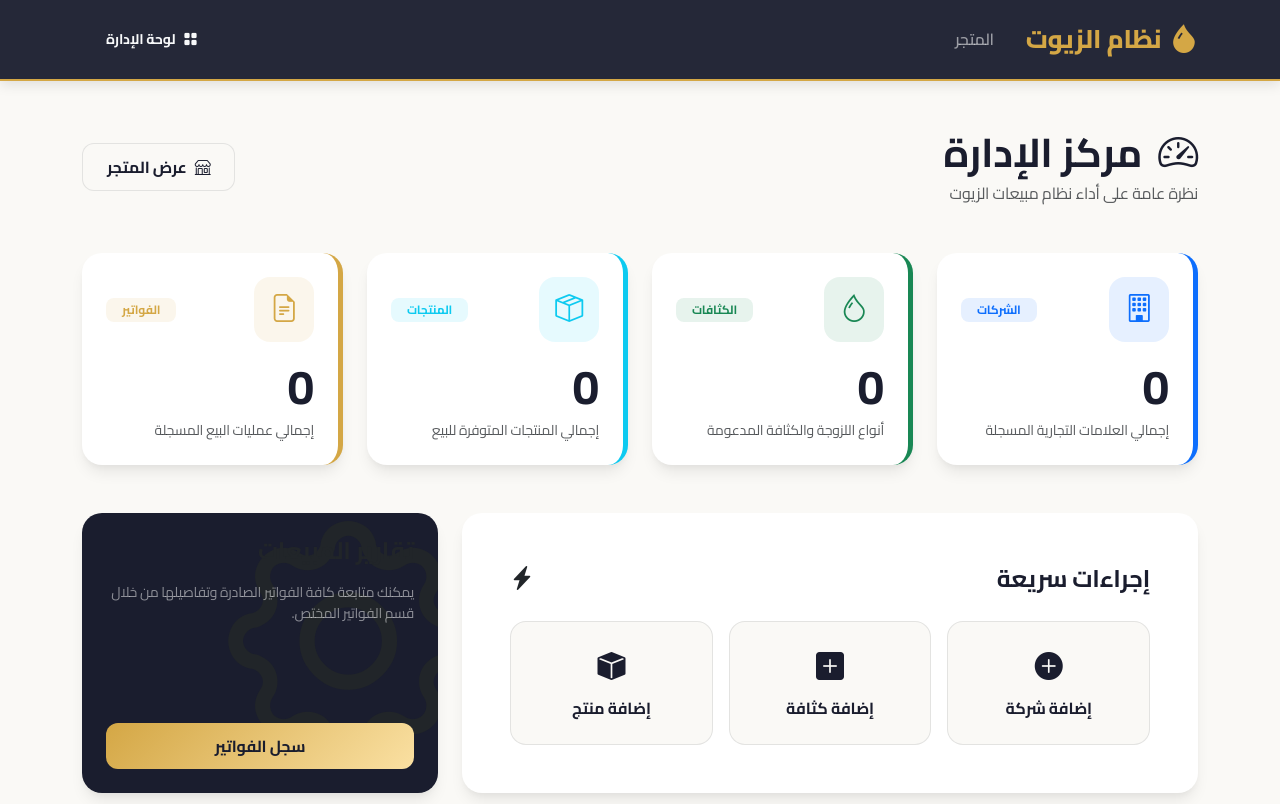
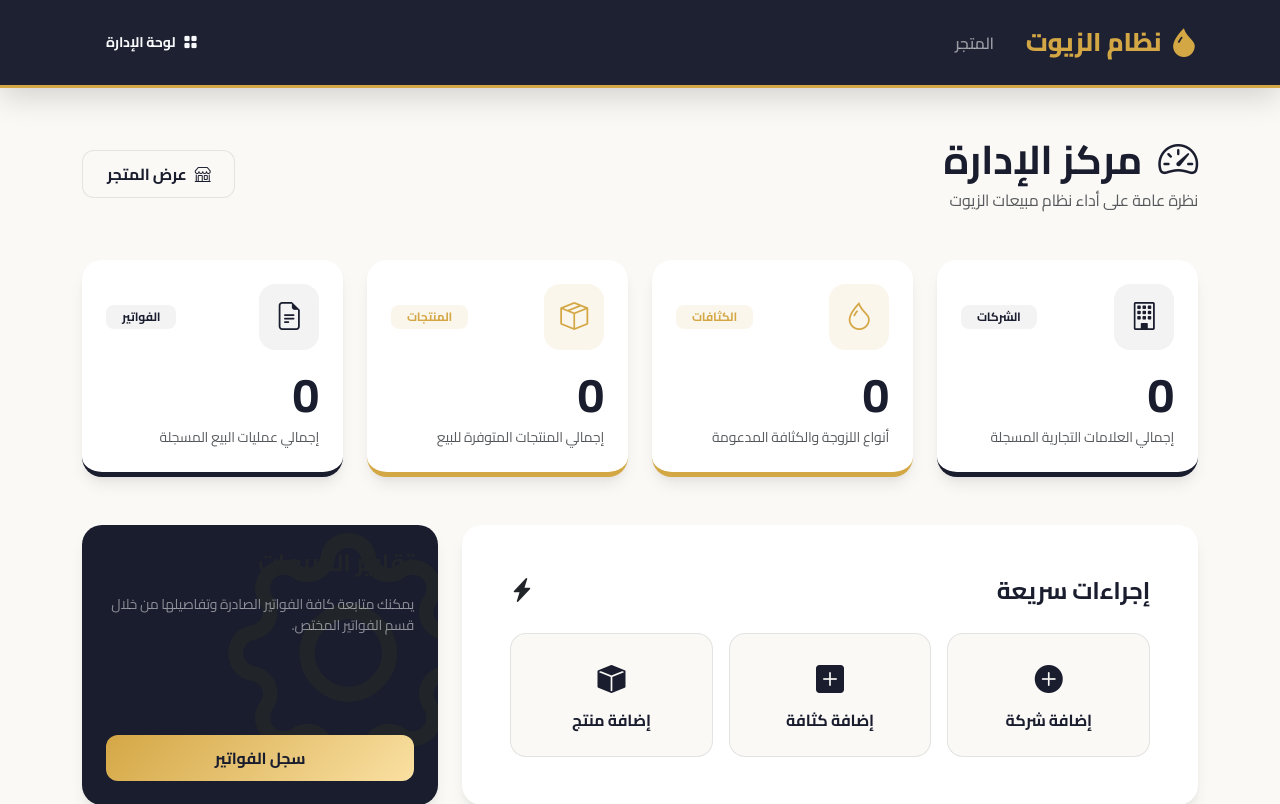
Before and after one commit to zakariaali99/suhibe-oil, a Django app: page /manage/ in a window 1280 px wide. Shown: the top 804 px of the page. Run offline with Django 4.2, Linux system fonts and the light colour scheme; data that the repository does not hold is empty.

Commit message:
style: Enhance UI with updated navbar styling, custom scrollbars, decorative dashboard icons, and minor template formatting improvements.

```diff
--- a/templates/base.html
+++ b/templates/base.html
@@ -39,11 +39,11 @@
         }
 
         .navbar {
-            background: rgba(26, 29, 46, 0.95) !important;
-            backdrop-filter: blur(12px);
-            border-bottom: 2px solid var(--oil-gold);
-            padding: 0.8rem 0;
-            box-shadow: 0 4px 12px rgba(0, 0, 0, 0.1);
+            background: rgba(26, 29, 46, 0.98) !important;
+            backdrop-filter: blur(20px);
+            border-bottom: 3px solid var(--oil-gold);
+            padding: 1rem 0;
+            box-shadow: 0 10px 30px rgba(0, 0, 0, 0.15);
         }
 
         .navbar-brand {
@@ -137,6 +137,21 @@
             }
         }
 
+        /* Custom Scrollbar */
+        ::-webkit-scrollbar {
+            width: 8px;
+        }
+        ::-webkit-scrollbar-track {
+            background: var(--oil-bg);
+        }
+        ::-webkit-scrollbar-thumb {
+            background: var(--oil-navy-light);
+            border-radius: 10px;
+        }
+        ::-webkit-scrollbar-thumb:hover {
+            background: var(--oil-gold);
+        }
+
         /* Monospace for currency/numbers */
         .currency {
             font-family: 'monospace';
--- a/templates/dashboard/companies.html
+++ b/templates/dashboard/companies.html
@@ -6,6 +6,9 @@
 <div class="row g-4 align-items-start">
     <div class="col-12 mb-2">
         <div class="d-flex align-items-center justify-content-between">
+            <div class="position-absolute opacity-10" style="right: 10px; top: -10px; font-size: 5rem; pointer-events: none;">
+                <i class="bi bi-droplet-fill"></i>
+            </div>
             <div>
                 <h2 class="fw-bold text-navy mb-1"><i class="bi bi-building me-3 text-gold"></i>الشركات المصنعة</h2>
                 <p class="text-muted small mb-0">إضافة وتعديل بيانات الشركات والموردين</p>
@@ -130,8 +133,7 @@
                                                     <div class="modal-body p-4 py-5 text-center">
                                                         <i
                                                             class="bi bi-exclamation-triangle display-4 text-danger mb-4 d-block"></i>
-                                                        <p class="h5 text-navy mb-2">هل أنت متأكد من حذف <strong>{{
-                                                                company.name }}</strong>؟</p>
+                                                        <p class="h5 text-navy mb-2">هل أنت متأكد من حذف <strong>{{ company.name }}</strong>؟</p>
                                                         <p class="text-muted small">سيؤدي هذا الحذف إلى إزالة كافة
                                                             المنتجات المرتبطة بهذه الشركة أيضاً.</p>
                                                     </div>
--- a/templates/dashboard/densities.html
+++ b/templates/dashboard/densities.html
@@ -6,6 +6,9 @@
 <div class="row g-4 align-items-start">
     <div class="col-12 mb-2">
         <div class="d-flex align-items-center justify-content-between">
+            <div class="position-absolute opacity-10" style="right: 10px; top: -10px; font-size: 5rem; pointer-events: none;">
+                <i class="bi bi-speedometer"></i>
+            </div>
             <div>
                 <h2 class="fw-bold text-navy mb-1"><i class="bi bi-speedometer me-3 text-gold"></i>قياسات الكثافة
                     واللزوجة</h2>
--- a/templates/dashboard/index.html
+++ b/templates/dashboard/index.html
@@ -19,13 +19,13 @@
     <div class="row g-4 mb-5">
         <!-- Stat Item -->
         <div class="col-md-6 col-lg-3">
-            <div class="card h-100 border-0 stat-card" style="border-right: 5px solid #0d6efd !important;">
+            <div class="card h-100 border-0 stat-card" style="border-bottom: 5px solid var(--oil-navy) !important;">
                 <div class="card-body p-4">
                     <div class="d-flex align-items-center justify-content-between mb-3">
-                        <div class="stat-icon p-3 rounded-4 bg-primary bg-opacity-10 text-primary">
+                        <div class="stat-icon p-3 rounded-4" style="background: rgba(26, 29, 46, 0.05); color: var(--oil-navy);">
                             <i class="bi bi-building h3 mb-0"></i>
                         </div>
-                        <span class="badge bg-primary bg-opacity-10 text-primary px-3">الشركات</span>
+                        <span class="badge px-3" style="background: rgba(26, 29, 46, 0.05); color: var(--oil-navy);">الشركات</span>
                     </div>
                     <div class="display-5 fw-bold text-navy mb-1">{{ stats.companies }}</div>
                     <div class="text-muted small">إجمالي العلامات التجارية المسجلة</div>
@@ -36,13 +36,13 @@
 
         <!-- Stat Item -->
         <div class="col-md-6 col-lg-3">
-            <div class="card h-100 border-0 stat-card" style="border-right: 5px solid #198754 !important;">
+            <div class="card h-100 border-0 stat-card" style="border-bottom: 5px solid var(--oil-gold) !important;">
                 <div class="card-body p-4">
                     <div class="d-flex align-items-center justify-content-between mb-3">
-                        <div class="stat-icon p-3 rounded-4 bg-success bg-opacity-10 text-success">
+                        <div class="stat-icon p-3 rounded-4" style="background: rgba(212, 167, 69, 0.1); color: var(--oil-gold);">
                             <i class="bi bi-droplet h3 mb-0"></i>
                         </div>
-                        <span class="badge bg-success bg-opacity-10 text-success px-3">الكثافات</span>
+                        <span class="badge px-3" style="background: rgba(212, 167, 69, 0.1); color: var(--oil-gold);">الكثافات</span>
                     </div>
                     <div class="display-5 fw-bold text-navy mb-1">{{ stats.densities }}</div>
                     <div class="text-muted small">أنواع اللزوجة والكثافة المدعومة</div>
@@ -53,13 +53,13 @@
 
         <!-- Stat Item -->
         <div class="col-md-6 col-lg-3">
-            <div class="card h-100 border-0 stat-card" style="border-right: 5px solid #0dcaf0 !important;">
+            <div class="card h-100 border-0 stat-card" style="border-bottom: 5px solid var(--oil-gold) !important;">
                 <div class="card-body p-4">
                     <div class="d-flex align-items-center justify-content-between mb-3">
-                        <div class="stat-icon p-3 rounded-4 bg-info bg-opacity-10 text-info">
+                        <div class="stat-icon p-3 rounded-4" style="background: rgba(212, 167, 69, 0.1); color: var(--oil-gold);">
                             <i class="bi bi-box-seam h3 mb-0"></i>
                         </div>
-                        <span class="badge bg-info bg-opacity-10 text-info px-3">المنتجات</span>
+                        <span class="badge px-3" style="background: rgba(212, 167, 69, 0.1); color: var(--oil-gold);">المنتجات</span>
                     </div>
                     <div class="display-5 fw-bold text-navy mb-1">{{ stats.products }}</div>
                     <div class="text-muted small">إجمالي المنتجات المتوفرة للبيع</div>
@@ -70,19 +70,17 @@
 
         <!-- Stat Item -->
         <div class="col-md-6 col-lg-3">
-            <div class="card h-100 border-0 stat-card" style="border-right: 5px solid var(--oil-gold) !important;">
+            <div class="card h-100 border-0 stat-card" style="border-bottom: 5px solid var(--oil-navy) !important;">
                 <div class="card-body p-4">
                     <div class="d-flex align-items-center justify-content-between mb-3">
-                        <div class="stat-icon p-3 rounded-4"
-                            style="background: rgba(212, 167, 69, 0.1); color: var(--oil-gold);">
+                        <div class="stat-icon p-3 rounded-4" style="background: rgba(26, 29, 46, 0.05); color: var(--oil-navy);">
                             <i class="bi bi-file-earmark-text h3 mb-0"></i>
                         </div>
-                        <span class="badge px-3"
-                            style="background: rgba(212, 167, 69, 0.1); color: var(--oil-gold);">الفواتير</span>
+                        <span class="badge px-3" style="background: rgba(26, 29, 46, 0.05); color: var(--oil-navy);">الفواتير</span>
                     </div>
                     <div class="display-5 fw-bold text-navy mb-1">{{ stats.invoices }}</div>
                     <div class="text-muted small">إجمالي عمليات البيع المسجلة</div>
-                    <a href="{% url 'invoice_list' %}" class="stretched-link"></a>
+                    <a href="{% url 'invoice_list' %}" class="stretched_link"></a>
                 </div>
             </div>
         </div>
--- a/templates/dashboard/invoices.html
+++ b/templates/dashboard/invoices.html
@@ -79,8 +79,7 @@
                                     {{ invoice.date|date:"Y-m-d" }}<br>{{ invoice.date|date:"H:i" }}
                                 </td>
                                 <td class="p-4 text-center">
-                                    <span class="fw-bold text-navy fs-5" style="font-family: 'monospace';">{{
-                                        invoice.total_amount }}</span>
+                                    <span class="fw-bold text-navy fs-5" style="font-family: 'monospace';">{{ invoice.total_amount }}</span>
                                     <small class="text-muted opacity-50 ms-1">د.ل</small>
                                 </td>
                                 <td class="p-4 text-center">
--- a/templates/main/invoice.html
+++ b/templates/main/invoice.html
@@ -48,8 +48,7 @@
                             <div class="mb-2">
                                 <small class="text-muted d-block mb-1">طريقة الدفع:</small>
                                 <span class="badge bg-navy text-gold fs-6 px-3 py-2">
-                                    {% if invoice.payment_method == 'cash' %}نقداً (كاش){% elif invoice.payment_method
-                                    == 'card' %}بطاقة مصرفية{% else %}تحويل بنكي{% endif %}
+                                    {% if invoice.payment_method == 'cash' %}نقداً (كاش){% elif invoice.payment_method == 'card' %}بطاقة مصرفية{% else %}تحويل بنكي{% endif %}
                                 </span>
                             </div>
                             <div>
@@ -85,8 +84,7 @@
                                 <td class="p-4">
                                     {% if item.product %}
                                     <div class="fw-bold fs-5 text-navy">{{ item.product.name }}</div>
-                                    <small class="text-muted">{{ item.product.company.name }} — {{
-                                        item.product.density.value }}</small>
+                                    <small class="text-muted">{{ item.product.company.name }} — {{ item.product.density.value }}</small>
                                     {% else %}
                                     <span class="text-muted">منتج محذوف من النظام</span>
                                     {% endif %}
--- a/templates/main/product_list.html
+++ b/templates/main/product_list.html
@@ -80,8 +80,7 @@
                         <div class="d-flex justify-content-between align-items-start mb-3">
                             <div class="flex-grow-1">
                                 <h6 class="mb-1 text-gold fw-bold">{{ item.product.name }}</h6>
-                                <small class="text-white-50">{{ item.product.company.name }} - {{
-                                    item.product.density.value }}</small>
+                                <small class="text-white-50">{{ item.product.company.name }} - {{ item.product.density.value }}</small>
                             </div>
                             <form action="{% url 'remove_from_cart' item.product.id %}" method="post" class="d-inline">
                                 {% csrf_token %}
```
Also changed, not shown: templates/dashboard/products.html (+6 -8 lines), templates/main/checkout.html (+5 -5 lines).
